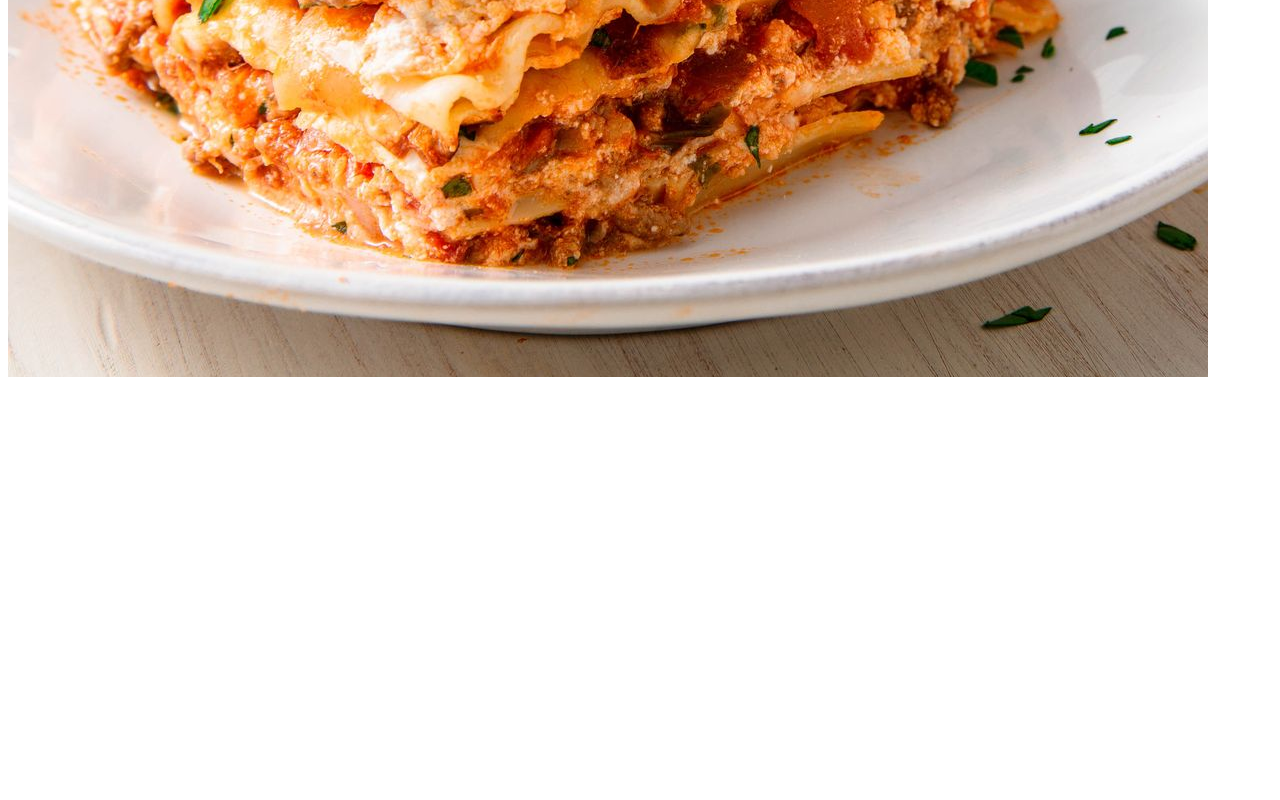
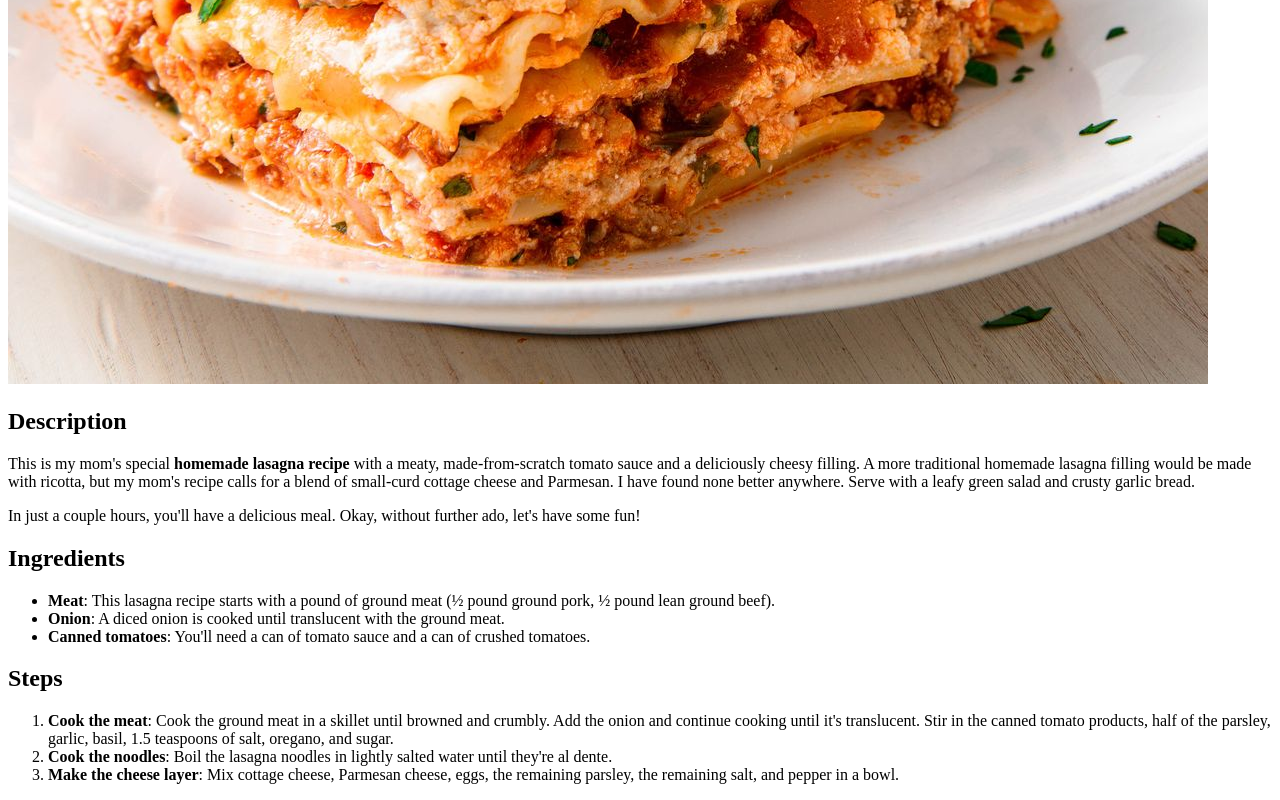
Before and after one commit to BreadUndertaker/odin-recipes, a plain HTML site: page recipes/lasagna.html in a window 1280 px wide. Shown: the part 894-1694 px from the top of the page. Before the commit the page ends 1290 px from the top, so only its background shows below. Drawn offline with Linux system fonts and the light colour scheme.

Commit message:
Edit lasagna.html
Complete assignment pertaining to lasagna.html, iteration 3.
Add comments in code.

```diff
--- a/recipes/lasagna.html
+++ b/recipes/lasagna.html
@@ -5,8 +5,40 @@
         <title>lasagna</title>
     </head>
 
+
     <body>
         <h1>Lasagna</h1>
+        <!--Add lasagna image-->
         <img src="../images/lasagna.jpg">
+
+        <h2>Description</h2>
+        <!--One or two paragraphs describing what were about to do-->
+
+        <p>
+            This is my mom's special <strong>homemade lasagna recipe</strong> with a meaty, made-from-scratch tomato sauce and a deliciously cheesy filling.
+            A more traditional homemade lasagna filling would be made with ricotta,
+            but my mom's recipe calls for a blend of small-curd cottage cheese and Parmesan.
+            I have found none better anywhere. Serve with a leafy green salad and crusty garlic bread.
+        </p>
+
+        <p>
+            In just a couple hours, you'll have a delicious meal. Okay, without further ado, let's have some fun!
+        </p>
+
+        <h2>Ingredients</h2>
+        <!--Unordered list of the ingredients-->
+        <ul>
+            <li><strong>Meat</strong>: This lasagna recipe starts with a pound of ground meat (½ pound ground pork, ½ pound lean ground beef).</li>
+            <li><strong>Onion</strong>: A diced onion is cooked until translucent with the ground meat.</li>
+            <li><strong>Canned tomatoes</strong>: You'll need a can of tomato sauce and a can of crushed tomatoes.</li>
+        </ul>
+
+        <h2>Steps</h2>
+        <!--Ordered list of the steps needed to make the dish-->
+        <ol>
+            <li><strong>Cook the meat</strong>: Cook the ground meat in a skillet until browned and crumbly. Add the onion and continue cooking until it's translucent. Stir in the canned tomato products, half of the parsley, garlic, basil, 1.5 teaspoons of salt, oregano, and sugar.</li>
+            <li><strong>Cook the noodles</strong>: Boil the lasagna noodles in lightly salted water until they're al dente.</li>
+            <li><strong>Make the cheese layer</strong>: Mix cottage cheese, Parmesan cheese, eggs, the remaining parsley, the remaining salt, and pepper in a bowl.</li>
+        </ol>
     </body>
 </html>
```
